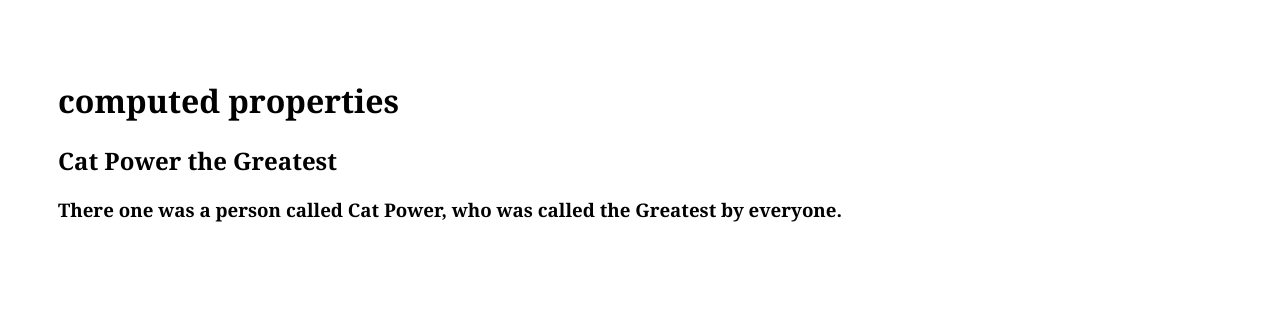
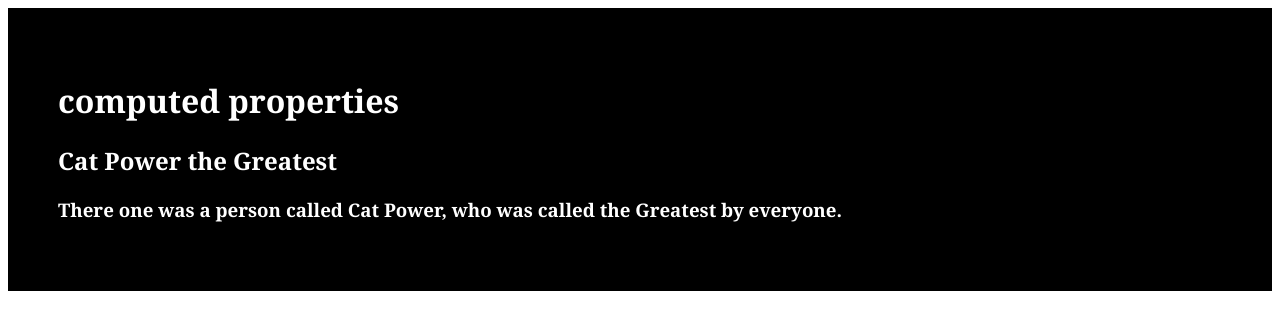
Before and after one commit to siggi-ai/Vue-Practice, a Vue app: page / in a window 1280 px wide. Shown: the top 330 px of the page. Built offline with nearby package versions, Linux system fonts and the light colour scheme.

Commit message:
some css

```diff
--- a/src/App.vue
+++ b/src/App.vue
@@ -31,5 +31,7 @@ export default {
 .main {
   padding: 50px;
   font-family: Georgia, "Times New Roman", Times, serif;
+  color: white;
+  background-color: #000;
 }
 </style>
```
